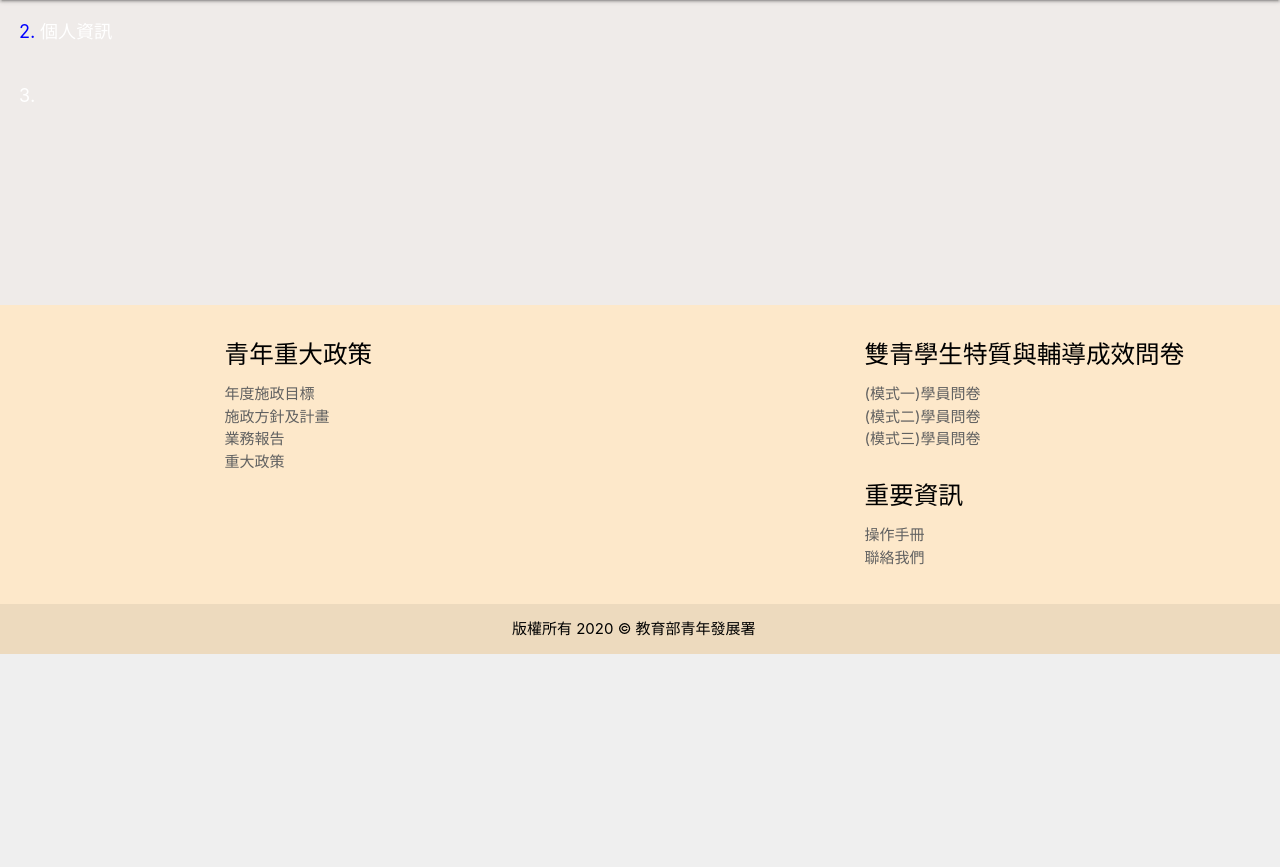
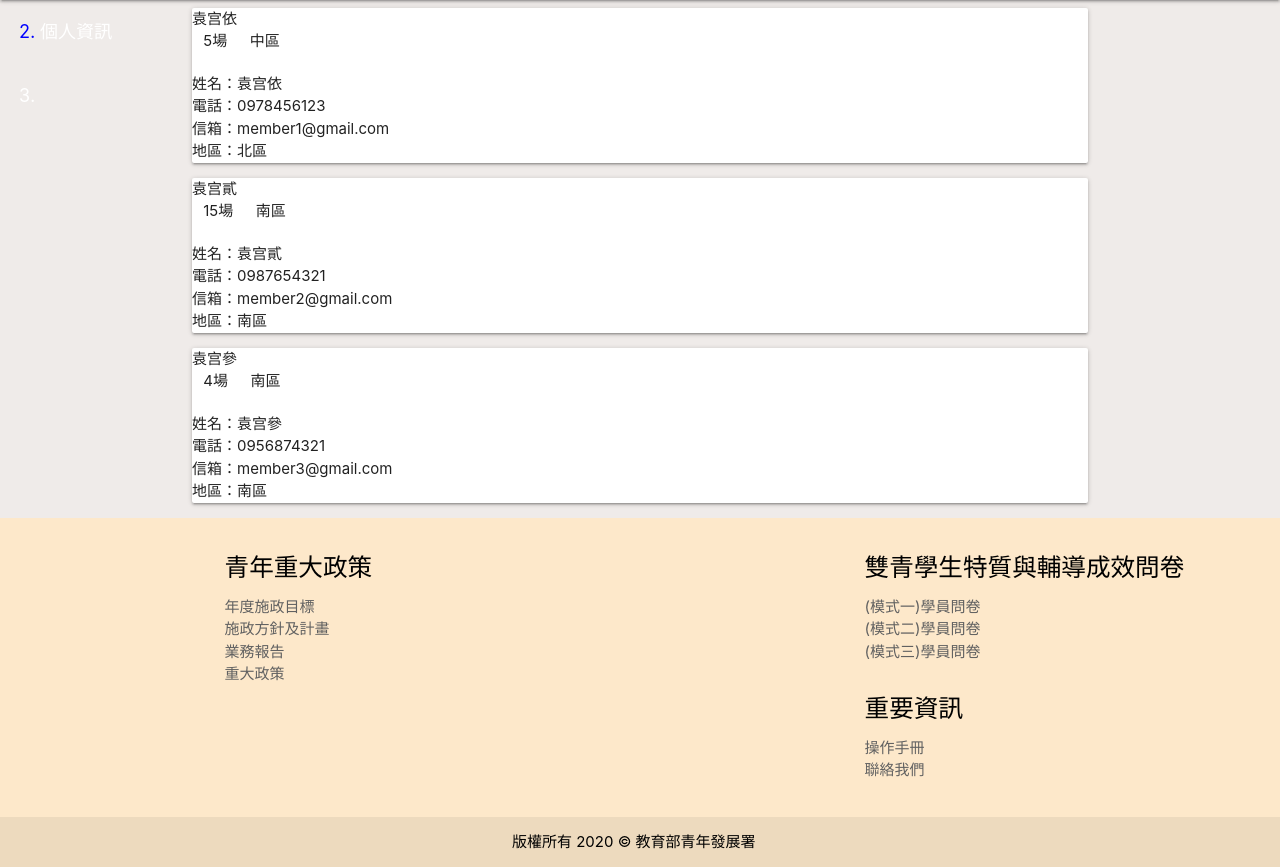
Before and after one commit to letRunnning/let_run, a PHP site: the page made by application/views/user/staff_info.php in a window 1280 px wide. Shown: the part 146-1013 px from the top of the page. Before the commit the page ends 800 px from the top, so only its background shows below. Run offline with PHP 8.4, Linux system fonts and the light colour scheme; the template is opened without the code that fills it, so the values that code supplies are empty; some libraries are stand-ins or nearby versions.

Commit message:
add_contents

```diff
--- a/application/views/user/staff_info.php
+++ b/application/views/user/staff_info.php
@@ -13,5 +13,60 @@
   </nav>
 </div>
 <div class="container">
+  <div class="card">
+    <div class="card-header" id="headingOne">
+      <div class="row">
+        <div class="col-8 text-left"><span class="fs-5">袁宫依</span></div>
+        <div class="col text-right"><span class="fs-5">5場</span></div>
+        <div class="col text-right"><span class="fs-5">中區</span></div>
+        <div class="col text-right"><span class="fs-5 text-primary collapsed" type="button" data-toggle="collapse" data-target="#collapseOne" aria-expanded="false" aria-controls="collapseOne">查看</span></div>
+      </div>
+    </div>
+
+    <div id="collapseOne" class="collapse show" aria-labelledby="headingOne" data-parent="#accordionExample">
+      <div class="card-body">
+        <span class=''>姓名：</span><span>袁宫依</span><br>
+        <span class=''>電話：</span><span>0978456123</span><br>
+        <span class=''>信箱：</span><span>member1@gmail.com</span><br>
+        <span class=''>地區：</span><span>北區</span><br>
+      </div>
+    </div>
+  </div>
+  <div class="card">
+    <div class="card-header" id="headingTwo">
+      <div class="row">
+        <div class="col-8 text-left"><span class="fs-5">袁宫貳</span></div>
+        <div class="col text-right"><span class="fs-5">15場</span></div>
+        <div class="col text-right"><span class="fs-5">南區</span></div>
+        <div class="col text-right"><span class="fs-5 text-primary collapsed" type="button" data-toggle="collapse" data-target="#collapseTwo" aria-expanded="false" aria-controls="collapseTwo">查看</span></div>
+      </div>
+    </div>
+    <div id="collapseTwo" class="collapse" aria-labelledby="headingTwo" data-parent="#accordionExample">
+      <div class="card-body">
+        <span class=''>姓名：</span><span>袁宫貳</span><br>
+        <span class=''>電話：</span><span>0987654321</span><br>
+        <span class=''>信箱：</span><span>member2@gmail.com</span><br>
+        <span class=''>地區：</span><span>南區</span><br>
+      </div>
+    </div>
+  </div>
+  <div class="card">
+    <div class="card-header" id="headingThree">
+      <div class="row">
+        <div class="col-8 text-left"><span class="fs-5">袁宫參</span></div>
+        <div class="col text-right"><span class="fs-5">4場</span></div>
+        <div class="col text-right"><span class="fs-5">南區</span></div>
+        <div class="col text-right"><span class="fs-5 text-primary collapsed" type="button" data-toggle="collapse" data-target="#collapseThree" aria-expanded="false" aria-controls="collapseThree">查看</span></div>
+      </div>
+    </div>
+    <div id="collapseThree" class="collapse" aria-labelledby="headingThree" data-parent="#accordionExample">
+      <div class="card-body">
+        <span class=''>姓名：</span><span>袁宫參</span><br>
+        <span class=''>電話：</span><span>0956874321</span><br>
+        <span class=''>信箱：</span><span>member3@gmail.com</span><br>
+        <span class=''>地區：</span><span>南區</span><br>
+      </div>
+    </div>
+  </div>
 </div>
 <?php $this->load->view('templates/new_footer');?>
```
